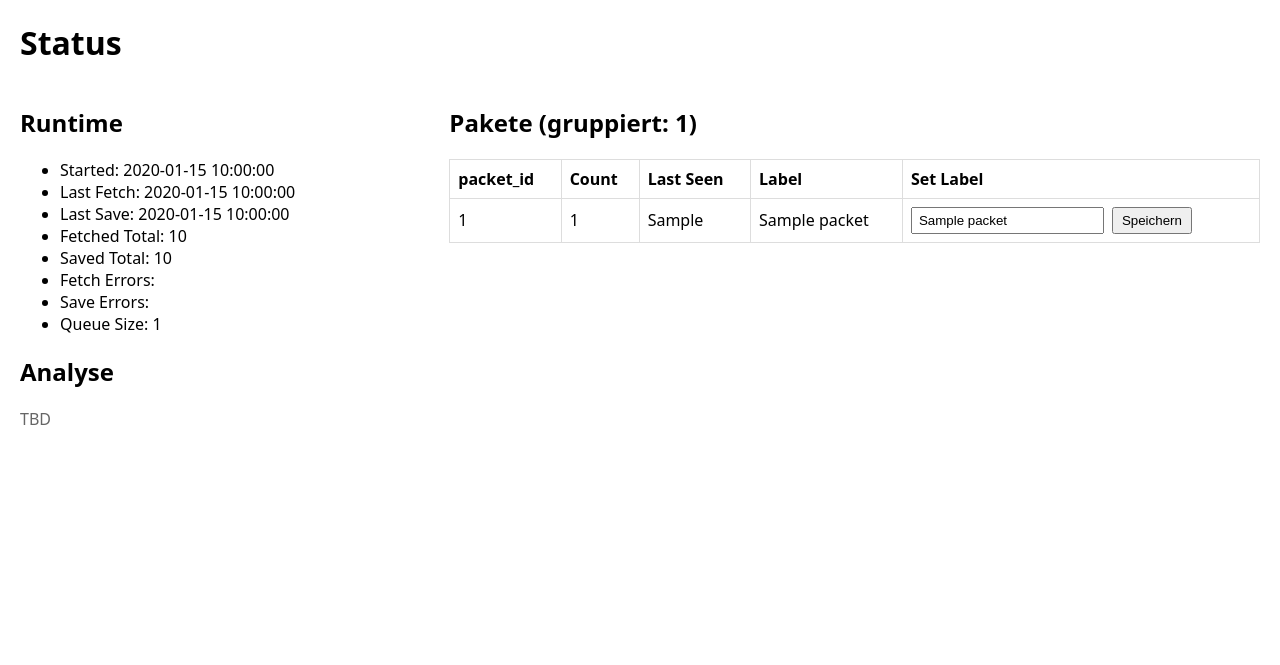
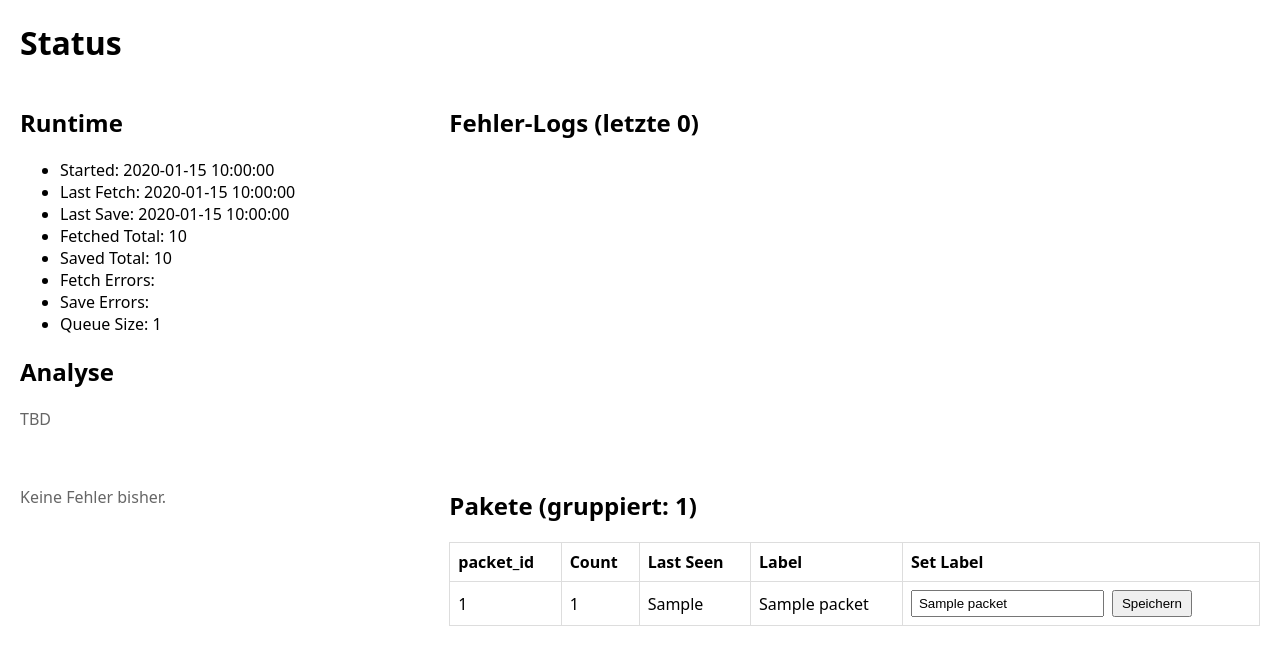
Before and after one commit to MicStern/SBM, a FastAPI app: template app/templates/status.html in a window 1280 px wide. Shown: the top 665 px of the page. Run offline with FastAPI, Linux system fonts and the light colour scheme; the template is opened without the code that fills it: most values are stand-ins (such as "Sample title", 1, 10 or a date in 2020); parts of the project's set-up code (start-up, migrations or seed data) failed here and were passed over.

Commit message:
Update status.html

```diff
--- a/app/templates/status.html
+++ b/app/templates/status.html
@@ -36,6 +36,18 @@
       <p class="muted">TBD</p>
     </div>
 
+    <h2>Fehler-Logs (letzte {{ s.error_logs|length }})</h2>
+
+      {% if s.error_logs %}
+      <div style="border:1px solid #ccc; padding:10px; max-height:250px; overflow-y:auto; white-space:pre-wrap; background:#fafafa;">
+        {% for log in s.error_logs %}
+          • {{ log }}<br>
+        {% endfor %}
+      </div>
+      {% else %}
+      <p class="muted">Keine Fehler bisher.</p>
+      {% endif %}
+
     <div>
       <h2>Pakete (gruppiert: {{ packets|length }})</h2>
       <table>
```
